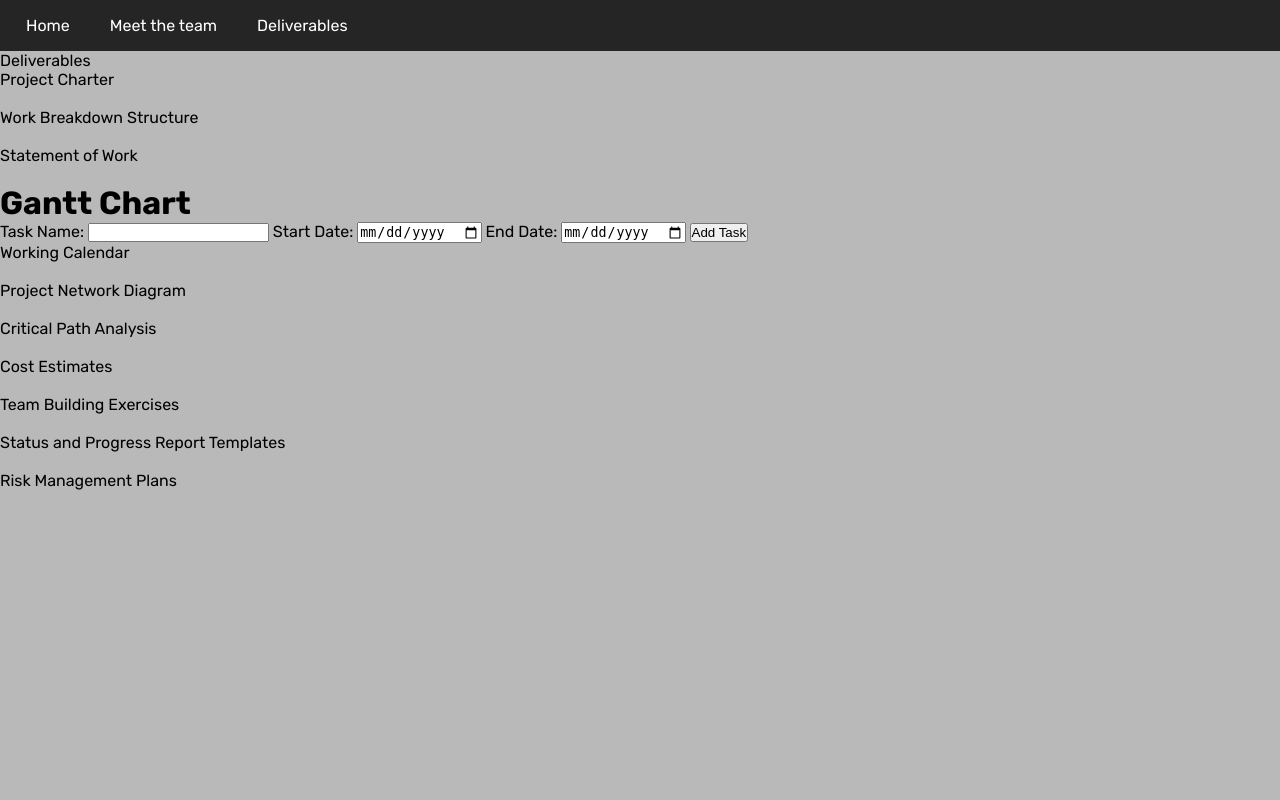
After one commit to Blenisj/Empty-Repo, a Flask app: template templates/deliverables.html in a window 1280 px wide. The commit adds this page. Run offline with Flask 3, Linux system fonts and the light colour scheme; the template is opened without the code that fills it, so the values that code supplies are empty.

Commit message:
added gantt chart functionality

```diff
--- a/requirements.txt
+++ b/requirements.txt
@@ -12,3 +12,4 @@ python-dotenv==1.0.1
 requests==2.32.3
 urllib3==2.2.3
 Werkzeug==3.1.3
+Plotly==5.3.1
--- a/server.py
+++ b/server.py
@@ -1,6 +1,9 @@
-from flask import Flask, render_template, request
+from flask import Flask, render_template, request, redirect, url_for
+import ganttChart  # Import the modified ganttChart.py
 
 app = Flask(__name__)
+
+tasks = []
 
 @app.route('/')
 @app.route('/index')
@@ -11,5 +14,17 @@ def index():
 def team():
     return render_template('team.html')
 
+@app.route('/deliverables', methods=['GET', 'POST'])
+def deliverables():
+    if request.method == 'POST':
+        task_name = request.form['task_name']
+        start_date = request.form['start_date']
+        end_date = request.form['end_date']
+        tasks.append(dict(Task=task_name, Start=start_date, Finish=end_date))
+        return redirect(url_for('deliverables'))
+
+    gantt_html = ganttChart.create_gantt_chart(tasks)  # Generate the Gantt chart HTML
+    return render_template('deliverables.html', gantt_html=gantt_html, tasks=tasks)
+
 if __name__ == '__main__':
-    app.run(host='0.0.0.0' , port=4000)
+    app.run(host='0.0.0.0', port=4000)
--- /dev/null
+++ b/templates/deliverables.html
@@ -0,0 +1,93 @@
+<!DOCTYPE html>
+<html lang="en">
+<head>
+    <meta charset="UTF-8">
+    <meta name="viewport" content="width=device-width, initial-scale=1.0">
+    <title>Deliverables</title>
+    <link href="{{ url_for('static', filename='styles/style.css') }}" rel="stylesheet" />
+    <link href="https://fonts.googleapis.com/css2?family=Rubik:wght@400;500;700;900&display=swap" rel="stylesheet">
+</head>
+<body>
+
+    <nav class="navbar bg-dark">
+        <div class="menu-toggle" id="mobile-menu" aria-label="Toggle navigation" tabindex="0">
+            <span class="bar"></span>
+            <span class="bar"></span>
+            <span class="bar"></span>
+        </div>
+        <ul class="nav-list">
+            <li><a class="nav-link text-white" href="{{ url_for('index') }}">Home</a></li>
+            <li><a class="nav-link text-white" href="{{ url_for('team') }}">Meet the team</a></li>
+            <li>
+                <a class="nav-link text-white" href="#deliverables">Deliverables</a>
+            </li>
+            <div class="menu"><i class="fa-solid fa-bars"></i></div>
+        </ul>
+    </nav>
+    <div class="blank-space">Deliverables</div>
+
+    <div class="content-section">
+        <p>Project Charter</p>
+        <img src="" alt="">
+    </div>
+
+    <div class="content-section">
+        <p>Work Breakdown Structure</p>
+        <img src="" alt="">
+    </div>
+
+    <div class="content-section">
+        <p>Statement of Work</p>
+        <img src="" alt="">
+    </div>
+
+    <div class="content-section">
+        <h1>Gantt Chart</h1>
+        <form method="POST" action="{{ url_for('deliverables') }}">
+            <label for="task_name">Task Name:</label>
+            <input type="text" id="task_name" name="task_name" required>
+            <label for="start_date">Start Date:</label>
+            <input type="date" id="start_date" name="start_date" required>
+            <label for="end_date">End Date:</label>
+            <input type="date" id="end_date" name="end_date" required>
+            <button type="submit">Add Task</button>
+        </form>
+        <div id="gantt">{{ gantt_html|safe }}</div>
+    </div>
+
+    <div class="content-section">
+        <p>Working Calendar</p>
+        <img src="" alt="">
+    </div>
+
+    <div class="content-section">
+        <p>Project Network Diagram</p>
+        <img src="" alt="">
+    </div>
+
+    <div class="content-section">
+        <p>Critical Path Analysis</p>
+        <img src="" alt="">
+    </div>
+
+    <div class="content-section">
+        <p>Cost Estimates</p>
+        <img src="" alt="">
+    </div>
+
+    <div class="content-section">
+        <p>Team Building Exercises</p>
+        <img src="" alt="">
+    </div>
+
+    <div class="content-section">
+        <p>Status and Progress Report Templates</p>
+        <img src="" alt="">
+    </div>
+
+    <div class="content-section">
+        <p>Risk Management Plans</p>
+        <img src="" alt="">
+    </div>
+</body>
+</html>
--- a/templates/index.html
+++ b/templates/index.html
@@ -17,7 +17,7 @@
             <li><a class="nav-link text-white" href="{{ url_for('index') }}">Home</a></li>
             <li><a class="nav-link text-white" href="{{ url_for('team') }}">Meet the team</a></li>
             <li>
-                <a class="nav-link text-white" href="#deliverables">Deliverables</a>
+                <a class="nav-link text-white" href="{{ url_for('deliverables') }}">Deliverables</a>
                 <ul class="dropdown">
                     <li><a class="dropdown-link text-white" href="#deliverable1">Service 1</a></li>
                     <li><a class="dropdown-link text-white" href="#deliverable2">Service 2</a></li>
--- a/templates/team.html
+++ b/templates/team.html
@@ -18,7 +18,7 @@
             <li><a class="nav-link text-white" href="{{ url_for('index') }}">Home</a></li>
             <li><a class="nav-link text-white" href="{{ url_for('team') }}">Meet the team</a></li>
             <li>
-                <a class="nav-link text-white" href="#deliverables">Deliverables</a>
+                <a class="nav-link text-white" href="{{ url_for('deliverables') }}">Deliverables</a>
                 <ul class="dropdown">
                     <li><a class="dropdown-link text-white" href="#deliverable1">Service 1</a></li>
                     <li><a class="dropdown-link text-white" href="#deliverable2">Service 2</a></li>
```
Also changed, not shown: ganttChart.py (added, +24 -0 lines), templates/deliverable.html (deleted).
